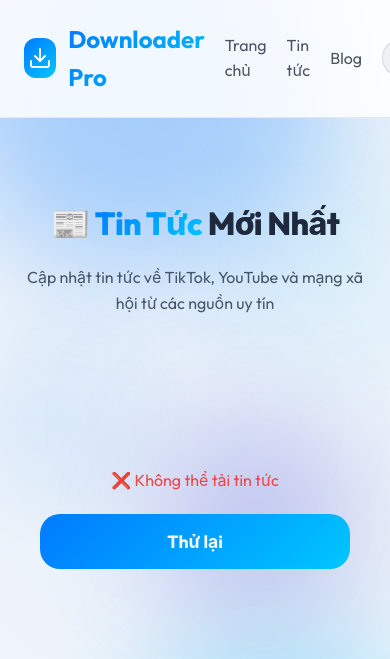
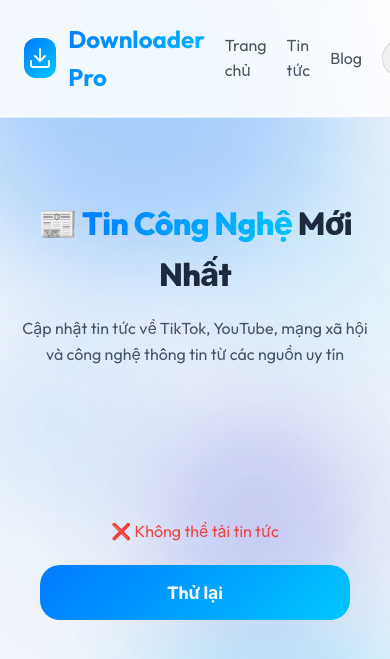
Before and after one commit to MinhTris2204/Downloader-Pro, a Flask app: page /news in a window 390 px wide; the page is wider, and only the part inside the window is pictured. Shown: the top 659 px of that part. Run offline with Flask 3, Linux system fonts and the light colour scheme; data that the repository does not hold is empty; some libraries are stand-ins or nearby versions.

Commit message:
Filter news strictly: only IT/tech related (TikTok, YouTube, social media, AI, smartphones). Exclude politics, sports, entertainment

```diff
--- a/controllers/news_controller.py
+++ b/controllers/news_controller.py
@@ -103,19 +103,46 @@ class NewsController:
                 print(f"Parsed {len(articles)} articles from {feed_info['name']}")
 
                 for article in articles[:15]:  # Lấy 15 bài mới nhất
-                    # Lọc chỉ lấy bài liên quan TikTok, YouTube
+                    # Lọc CHỈ lấy bài liên quan TikTok, YouTube, mạng xã hội, công nghệ IT
                     title = article['title'].lower()
                     description = article['description'].lower()
                     content = title + ' ' + description
 
-                    # Kiểm tra keywords - mở rộng để lấy nhiều bài hơn
-                    keywords = ['tiktok', 'youtube', 'video', 'mạng xã hội', 'social',
-                               'streaming', 'content', 'youtuber', 'tiktoker', 'facebook',
-                               'instagram', 'twitter', 'meta', 'google', 'apple', 'smartphone',
-                               'app', 'ứng dụng', 'công nghệ', 'tech', 'ai', 'trí tuệ nhân tạo']
+                    # Keywords chặt chẽ - CHỈ công nghệ IT
+                    tech_keywords = [
+                        'tiktok', 'youtube', 'facebook', 'instagram', 'twitter', 'x.com',
+                        'mạng xã hội', 'social media', 'video', 'streaming', 'livestream',
+                        'youtuber', 'tiktoker', 'content creator', 'influencer',
+                        'meta', 'google', 'apple', 'microsoft', 'amazon',
+                        'smartphone', 'iphone', 'android', 'app', 'ứng dụng',
+                        'ai', 'trí tuệ nhân tạo', 'chatgpt', 'openai',
+                        'game', 'gaming', 'esports', 'steam',
+                        'netflix', 'spotify', 'zalo', 'telegram', 'whatsapp',
+                        'công nghệ', 'technology', 'tech', 'digital',
+                        'internet', 'web', 'online', 'cloud',
+                        'software', 'phần mềm', 'hardware', 'phần cứng',
+                        'laptop', 'pc', 'máy tính', 'tablet', 'ipad'
+                    ]
 
-                    # Lấy tất cả bài công nghệ, không lọc quá chặt
-                    if any(keyword in content for keyword in keywords) or len(all_articles) < 5:
+                    # Từ khóa loại trừ - KHÔNG lấy
+                    exclude_keywords = [
+                        'chính trị', 'bầu cử', 'quốc hội', 'chính phủ',
+                        'kinh tế vĩ mô', 'chứng khoán', 'bất động sản',
+                        'thể thao', 'bóng đá', 'world cup',
+                        'giải trí', 'ca sĩ', 'diễn viên', 'phim ảnh',
+                        'thời tiết', 'giao thông', 'tai nạn',
+                        'y tế', 'bệnh viện', 'thuốc',
+                        'giáo dục', 'thi cử', 'đại học'
+                    ]
+
+                    # Kiểm tra có keyword công nghệ KHÔNG?
+                    has_tech = any(keyword in content for keyword in tech_keywords)
+
+                    # Kiểm tra có keyword loại trừ KHÔNG?
+                    has_exclude = any(keyword in content for keyword in exclude_keywords)
+
+                    # CHỈ lấy nếu có tech keyword VÀ KHÔNG có exclude keyword
+                    if has_tech and not has_exclude:
                         # Format thời gian
                         published = article['published']
                         try:
--- a/templates/news/index.html
+++ b/templates/news/index.html
@@ -1,19 +1,19 @@
 {% extends "layouts/base.html" %}
 
 {% block meta %}
-<meta name="description" content="Tin tức mới nhất về TikTok, YouTube, mạng xã hội. Cập nhật xu hướng, tips và tricks từ các nguồn uy tín.">
-<meta name="keywords" content="tin tức tiktok, tin tức youtube, tin công nghệ, mạng xã hội">
+<meta name="description" content="Tin tức công nghệ mới nhất về TikTok, YouTube, mạng xã hội, smartphone, AI. Cập nhật xu hướng công nghệ thông tin từ VnExpress, Zing News, Genk.">
+<meta name="keywords" content="tin công nghệ, tin tiktok, tin youtube, tin mạng xã hội, công nghệ thông tin, tech news">
 <meta name="robots" content="index, follow">
 <link rel="canonical" href="https://downloaderpro.io.vn/news">
 {% endblock %}
 
-{% block title %}Tin Tức TikTok & YouTube | Downloader Pro{% endblock %}
+{% block title %}Tin Công Nghệ - TikTok, YouTube, Mạng Xã Hội | Downloader Pro{% endblock %}
 
 {% block content %}
 <div class="container" style="padding: 40px 20px;">
     <section class="hero" style="text-align: center; margin-bottom: 60px;">
-        <h1 class="hero-title">📰 <span class="gradient-text">Tin Tức</span> Mới Nhất</h1>
-        <p class="hero-subtitle">Cập nhật tin tức về TikTok, YouTube và mạng xã hội từ các nguồn uy tín</p>
+        <h1 class="hero-title">📰 <span class="gradient-text">Tin Công Nghệ</span> Mới Nhất</h1>
+        <p class="hero-subtitle">Cập nhật tin tức về TikTok, YouTube, mạng xã hội và công nghệ thông tin từ các nguồn uy tín</p>
     </section>
 
     <!-- Loading State -->
```
